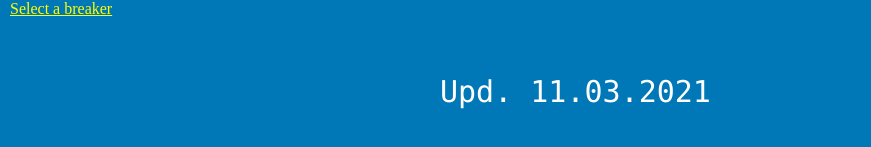
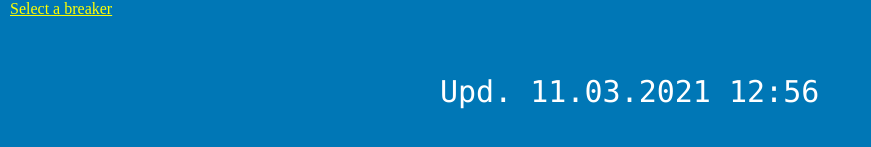
Before and after one commit to bulldrive/ILS_Copper, a plain HTML site: page index.html in a window 1280 px wide. Shown: the part 191-338 px from the top of the page, without its empty margins (0-871 px from the left). Drawn offline with Linux system fonts and the light colour scheme.

```diff
--- a/index.html
+++ b/index.html
@@ -13,6 +13,6 @@
   <li><a href="calc_1dot2wct.html">Calculation parameters of copper stripes with current transformer</a></li>
   <li><a href="selectbreaker.html">Select a breaker</a></li>
 </ul>
-<p>Upd. 11.03.2021</p>
+<p>Upd. 11.03.2021 12:56</p>
 </body>
 </html>
```
